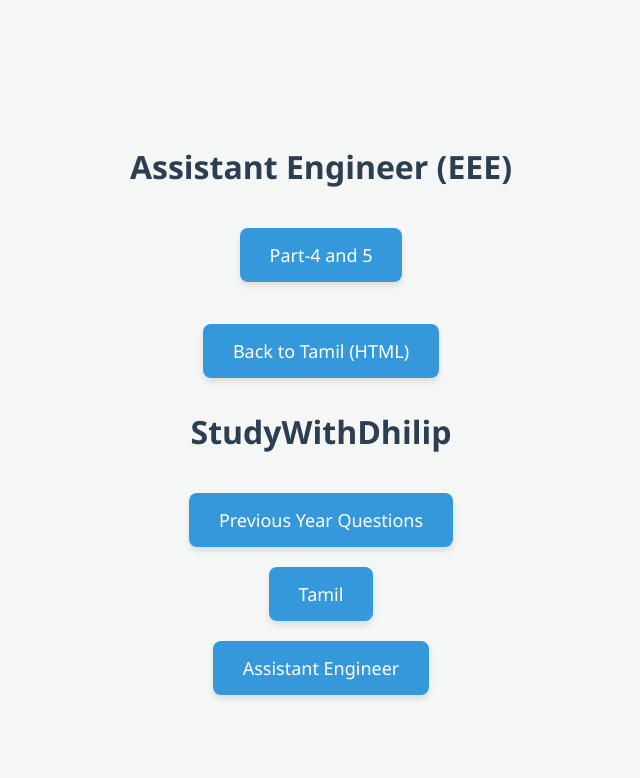
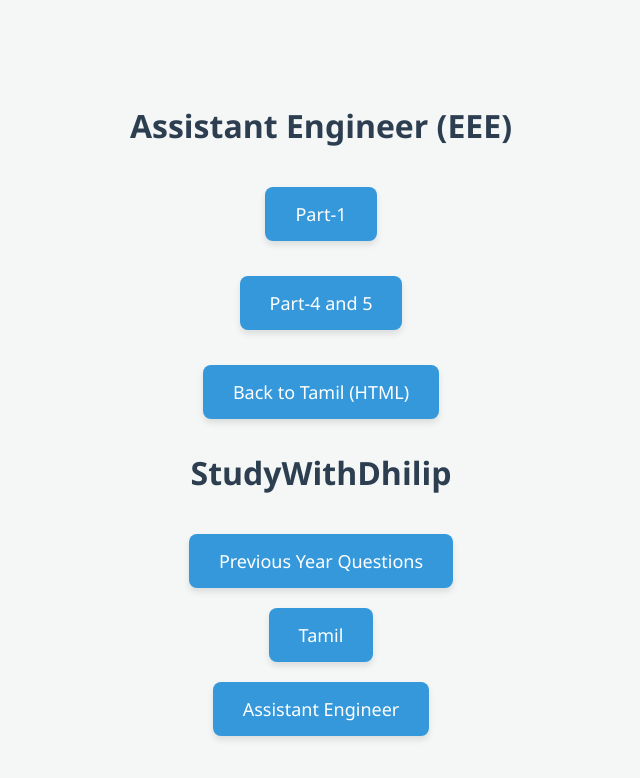
Before and after one commit to dhilip04211-cell/studywithdhilip, a React (Vite) app: page / in a window 1280 px wide. Shown: the top 778 px of the page, without its empty margins (319-959 px from the left). Built offline with nearby package versions, Linux system fonts and the light colour scheme.

Commit message:
Added Part 1 and Part 4 routing

```diff
--- a/public/AE/YCT-1/Power_plant/YCT_Power_Plant.html
+++ b/public/AE/YCT-1/Power_plant/YCT_Power_Plant.html
@@ -3,45 +3,47 @@
 <head>
     <meta charset="UTF-8">
     <meta name="viewport" content="width=device-width, initial-scale=1.0">
-    <title>StudyWithDhilip - Home</title>
+    <title>Power Plant</title>
     <style>
         body {
-            font-family: 'Segoe UI', Tahoma, Geneva, Verdana, sans-serif;
-            background-color: #f4f7f6;
+            font-family: Arial, sans-serif;
             display: flex;
             flex-direction: column;
+            gap: 15px;
+            justify-content: center;
             align-items: center;
-            justify-content: center;
             height: 100vh;
             margin: 0;
+            background: #f5f5f5;
         }
+
         h1 {
-            color: #2c3e50;
-            margin-bottom: 30px;
+            color: #222;
         }
+
         .btn {
-            background-color: #3498db;
+            display: inline-block;
+            padding: 12px 25px;
+            background: #007bff;
             color: white;
-            border: none;
-            padding: 15px 30px;
+            text-decoration: none;
+            border-radius: 8px;
+            width: 220px;
+            text-align: center;
             font-size: 18px;
-            border-radius: 8px;
-            cursor: pointer;
-            text-decoration: none;
-            transition: background 0.3s ease, transform 0.2s ease;
-            box-shadow: 0 4px 6px rgba(0,0,0,0.1);
         }
+
         .btn:hover {
-            background-color: #2980b9;
-            transform: translateY(-2px);
+            background: #0056b3;
         }
     </style>
 </head>
 <body>
 
-    <h1>Assistant Engineer(EEE)</h1>
+    <h1>Assistant Engineer (EEE)</h1>
+
     <a href="PPPart-1.html" class="btn">Part-1</a>
-    <a href="/studywithdhilip/#/part1" class="btn">Part-1(jsx)</a>
+    <a href="/studywithdhilip/#/part1" class="btn">Part-1 (JSX)</a>
     <a href="PPPart-2.html" class="btn">Part-2</a>
     <a href="PPPart-3.html" class="btn">Part-3</a>
     <a href="/studywithdhilip/#/part4" class="btn">Part-4 and 5</a>
--- a/src/App.jsx
+++ b/src/App.jsx
@@ -1,29 +1,38 @@
-import React from 'react';
-import { HashRouter, Routes, Route, Link } from 'react-router-dom';
-import PartFourFive from './PartFourFive';
+import React from "react";
+import { HashRouter, Routes, Route, Link } from "react-router-dom";
+import PPPartOne from "./PPPart-1";
+import PartFourFive from "./PartFourFive";
 
-function App() {
+function Home() {
   return (
-    // HashRouter avoids GitHub Pages path-based 404s by keeping the route in the URL hash
+    <div style={{ textAlign: "center", marginTop: "50px" }}>
+      <h1>Assistant Engineer (EEE)</h1>
+
+      <div style={{ display: "flex", flexDirection: "column", gap: "15px", alignItems: "center" }}>
+        <Link to="/part1" className="btn">
+          Part-1
+        </Link>
+
+        <Link to="/part4" className="btn">
+          Part-4 and 5
+        </Link>
+
+        <a href="./Tamil/Tamil.html" className="btn">
+          Back to Tamil (HTML)
+        </a>
+      </div>
+    </div>
+  );
+}
+
+export default function App() {
+  return (
     <HashRouter>
       <Routes>
-        <Route path="/" element={
-          <div style={{ textAlign: 'center', marginTop: '50px' }}>
-            <h1>Assistant Engineer (EEE)</h1>
-            {/* Link stays inside the React App */}
-            <Link to="/part4" className="btn">Part-4 and 5</Link>
-
-            {/* If you still want to link to your old HTML files in the public folder: */}
-            <br /><br />
-            <a href="./Tamil/Tamil.html" className="btn">Back to Tamil (HTML)</a>
-          </div>
-        } />
-
+        <Route path="/" element={<Home />} />
+        <Route path="/part1" element={<PPPartOne />} />
         <Route path="/part4" element={<PartFourFive />} />
       </Routes>
     </HashRouter>
   );
 }
-
-// THIS MAKES main.jsx HAPPY:
-export default App;
--- a/src/PPPpart-1.jsx
+++ b/src/PPPpart-1.jsx
@@ -995,7 +995,7 @@ const questions = [
 
 const TOTAL = questions.length;
 
-export default function PowerPlantQuizPart1() {
+export default function PPPartOne() {
   const [current, setCurrent] = useState(0);
   const [selected, setSelected] = useState(null);
   const [revealed, setRevealed] = useState(false);
--- a/src/PartFourFive.jsx
+++ b/src/PartFourFive.jsx
@@ -3082,7 +3082,7 @@ const PART4_START = 0;
 const PART4_END = allQuestions.findIndex(q => q.part === 5);
 const PART5_START = PART4_END;
 
-export default function PowerPlantQuiz() {
+export default function PartFourFive() {
   const [selectedPart, setSelectedPart] = useState(null);
   const [questions, setQuestions] = useState([]);
   const [current, setCurrent] = useState(0);
```
